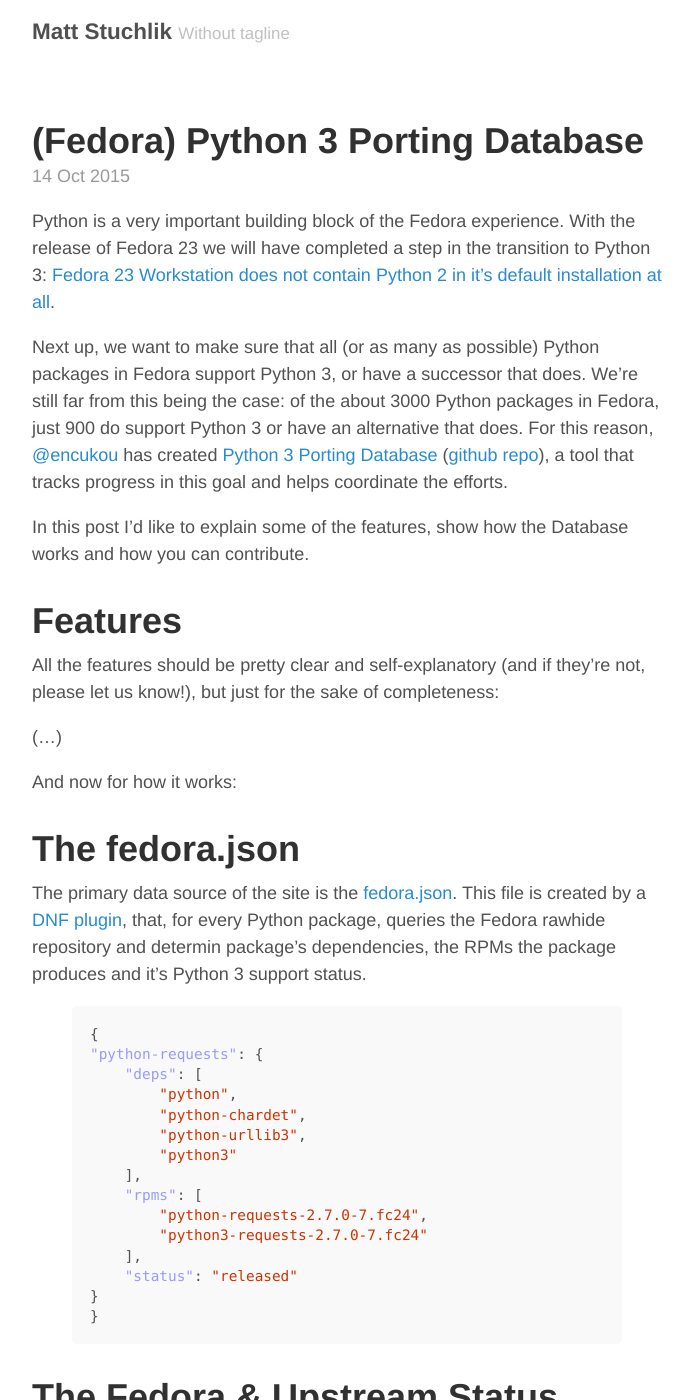
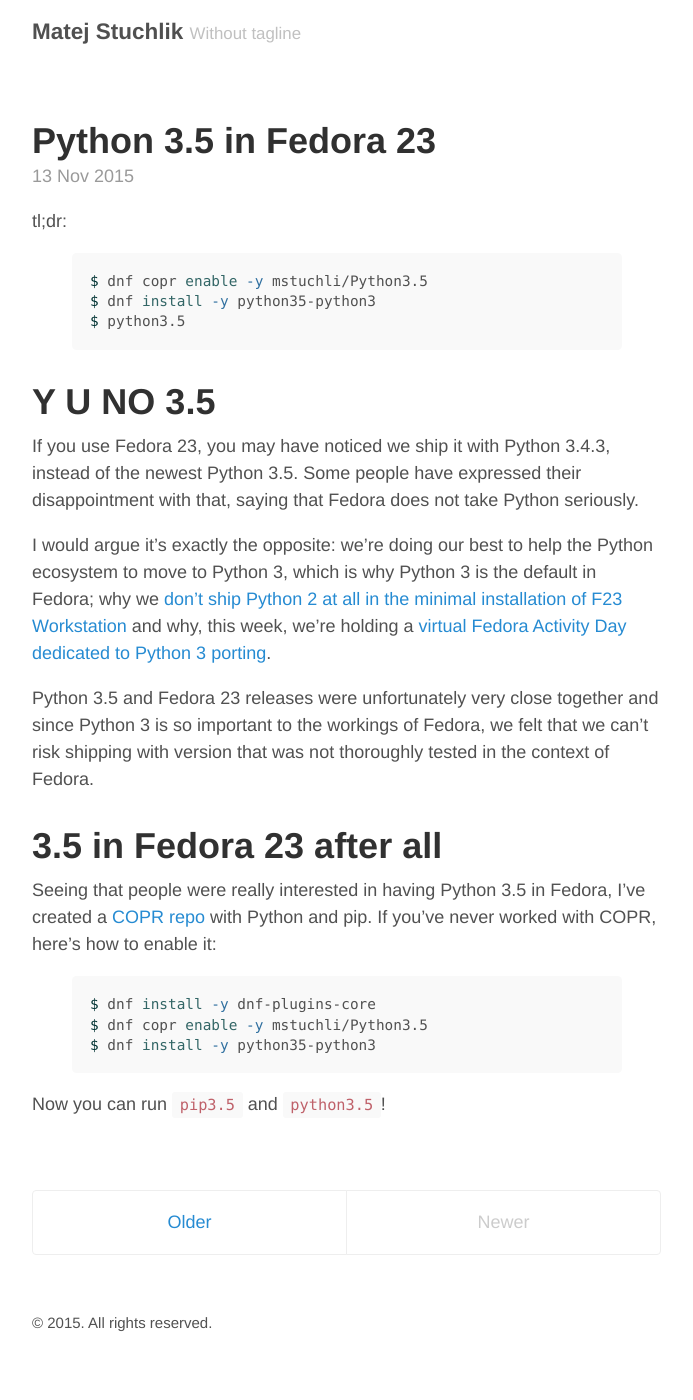
Before and after one commit to sYnfo/synfo.github.io, a Jekyll site: the page built from index.html, in a window 1280 px wide and 1400 px high. Shown: the whole window, without its empty margins (293-986 px from the left). Built offline with Jekyll 4.4.1, drawn with Linux system fonts in a browser that asks for light colours; the list of posts is cut into pages by our own code; some of the changed text lies outside the part shown.

Commit message:
[post] Python 3.5 in Fedora

````diff
--- a/_config.yml
+++ b/_config.yml
@@ -5,7 +5,7 @@ permalink:           pretty
 relative_permalinks: true
 
 # Setup
-title:               Matt Stuchlik
+title:               Matej Stuchlik
 tagline:             'Without tagline'
 url:                 http://synfo.github.io
 paginate:            1
--- /dev/null
+++ b/_posts/2015-11-13-Python-3.5-in-Fedora.md
@@ -0,0 +1,31 @@
+---
+title: Python 3.5 in Fedora 23
+layout: post
+---
+
+tl;dr:
+{% highlight bash %}
+$ dnf copr enable -y mstuchli/Python3.5
+$ dnf install -y python35-python3
+$ python3.5
+{% endhighlight %}
+
+# Y U NO 3.5
+
+If you use Fedora 23, you may have noticed we ship it with Python 3.4.3, instead of the newest Python 3.5. Some people have expressed their disappointment with that, saying that Fedora does not take Python seriously.
+
+I would argue it's exactly the opposite: we're doing our best to help the Python ecosystem to move to Python 3, which is why Python 3 is the default in Fedora; why we [don't ship Python 2 at all in the minimal installation of F23 Workstation](https://fedoraproject.org/wiki/Changes/Python_3_as_Default) and why, this week, we're holding a [virtual Fedora Activity Day dedicated to Python 3 porting](https://communityblog.fedoraproject.org/help-port-python-packages-to-python-3/).
+
+Python 3.5 and Fedora 23 releases were unfortunately very close together and since Python 3 is so important to the workings of Fedora, we felt that we can't risk shipping with version that was not thoroughly tested in the context of Fedora.
+
+# 3.5 in Fedora 23 after all
+
+Seeing that people were really interested in having Python 3.5 in Fedora, I've created a [COPR repo](https://copr.fedoraproject.org/coprs/mstuchli/Python3.5/) with Python and pip. If you've never worked with COPR, here's how to enable it:
+
+{% highlight bash %}
+$ dnf install -y dnf-plugins-core
+$ dnf copr enable -y mstuchli/Python3.5
+$ dnf install -y python35-python3
+{% endhighlight %}
+
+Now you can run ```pip3.5``` and ```python3.5```!
````
